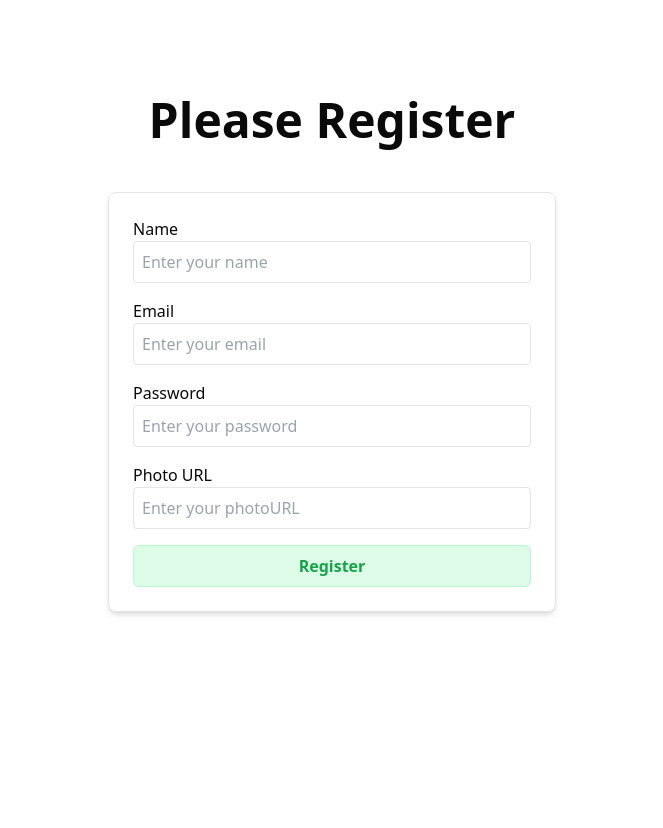
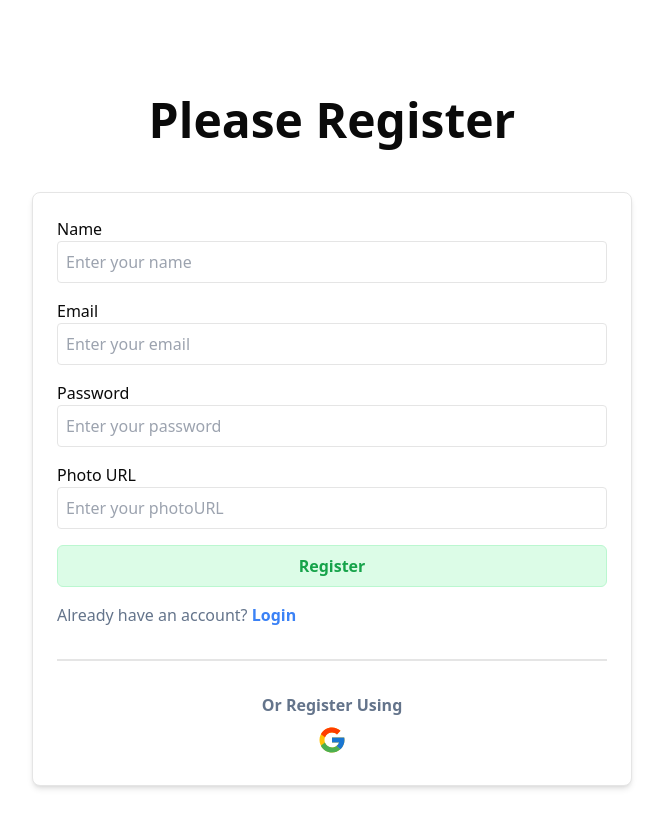
Before and after one commit to xyryc/sellsense-crm, a Next.js app: page /register in a window 1280 px wide. Shown: the top 828 px of the page, without its empty margins (308-971 px from the left). Before the commit the page ends 800 px from the top, so only its background shows below. Built offline with nearby package versions, Linux system fonts and the light colour scheme.

Commit message:
added social icon for register

```diff
--- a/package.json
+++ b/package.json
@@ -17,6 +17,7 @@
     "react": "^18",
     "react-dom": "^18",
     "react-hook-form": "^7.54.2",
+    "react-icons": "^5.5.0",
     "tailwind-merge": "^3.0.2",
     "tailwindcss-animate": "^1.0.7"
   },
--- a/src/app/login/page.tsx
+++ b/src/app/login/page.tsx
@@ -1,5 +1,6 @@
 "use client";
 
+import Link from "next/link";
 import { useForm } from "react-hook-form";
 
 type LoginFormData = {
@@ -55,6 +56,10 @@ const LoginPage = () => {
             Login
           </button>
         </form>
+        <h1 className="mt-4  text-slate-500 text-base">
+          Don't have an account?{" "}
+          <Link href='/register' className="text-green-500 font-medium">Create an Account</Link>
+        </h1>
       </div>
     </div>
   );
--- a/src/app/register/page.tsx
+++ b/src/app/register/page.tsx
@@ -1,7 +1,8 @@
 "use client";
 
+import Link from "next/link";
 import { useForm } from "react-hook-form";
-
+import { FcGoogle } from "react-icons/fc";
 type FormData = {
   name: string;
   email: string;
@@ -25,7 +26,7 @@ const RegisterPage = () => {
       <h2 className="text-5xl font-bold mb-4 text-center mt-24">
         Please Register
       </h2>
-      <div className="max-w-md mx-auto p-6 bg-white rounded-lg shadow-md border mt-12">
+      <div className="max-w-[600px] mx-auto p-6 bg-white rounded-lg shadow-md border mt-12 mb-24">
         <form onSubmit={handleSubmit(onSubmit)} className="space-y-4">
           <div>
             <label className="block font-medium">Name</label>
@@ -84,11 +85,24 @@ const RegisterPage = () => {
 
           <button
             type="submit"
-            className="w-full border bg-green-100 text-green-600 border-green-200 font-bold p-2 rounded-md"
+            className="w-full border bg-green-100 text-green-600 border-green-200 font-bold p-2 rounded-md mt-10"
           >
             Register
           </button>
         </form>
+        <h1 className=" mt-4 text-slate-500">
+          Already have an account?{" "}
+          <Link href="/login" className="font-bold text-blue-500">
+            Login
+          </Link>
+        </h1>
+        <div className="border-b-2 mt-8"></div>
+        <h1 className="font-bold mt-8 text-center text-slate-500">
+          Or Register Using
+        </h1>
+        <button className="text-3xl ml-[260px] mt-2">
+          <FcGoogle />
+        </button>
       </div>
     </div>
   );
```
Also changed, not shown: 1 other file (tests, documents, lock files or other folders).
